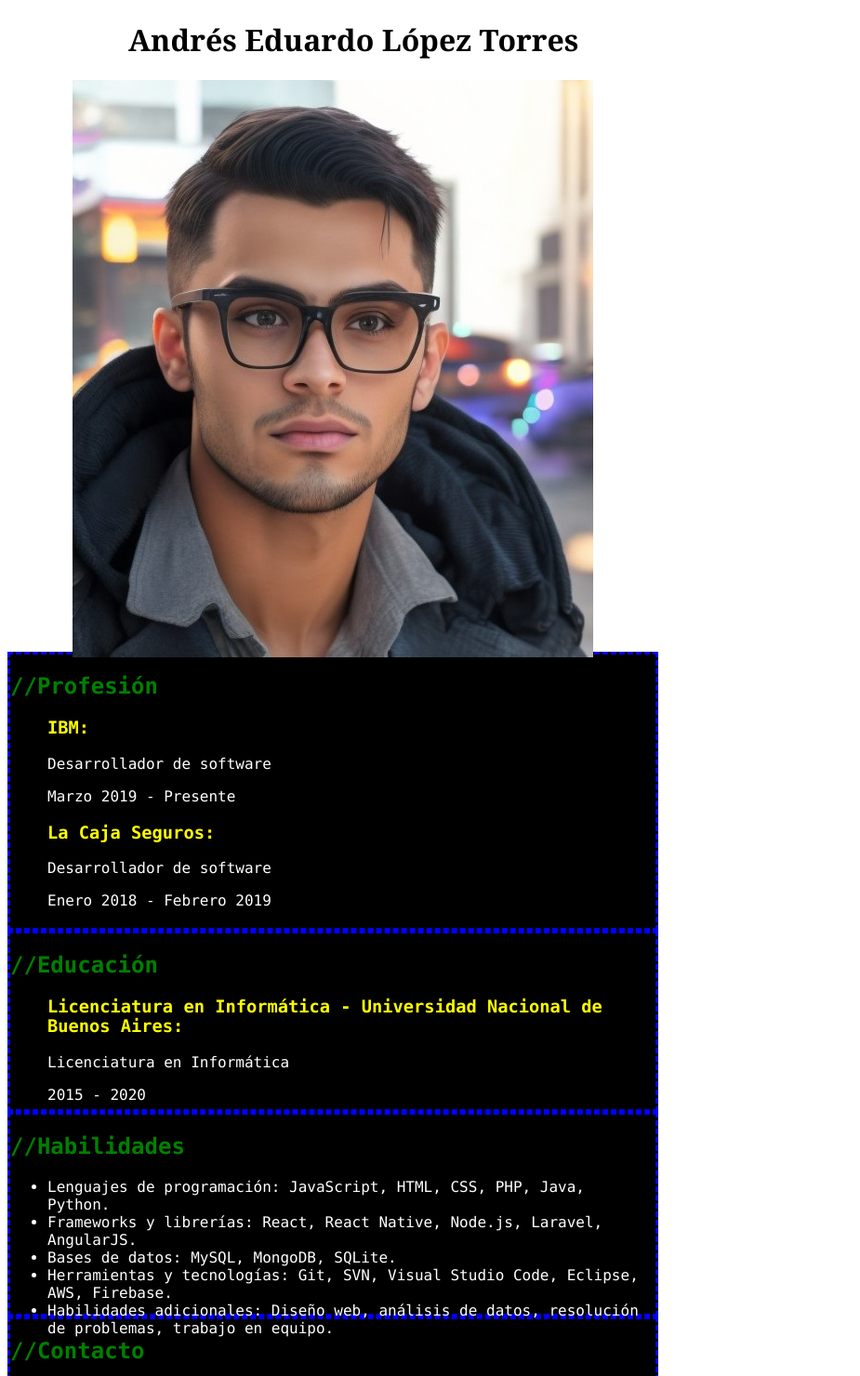
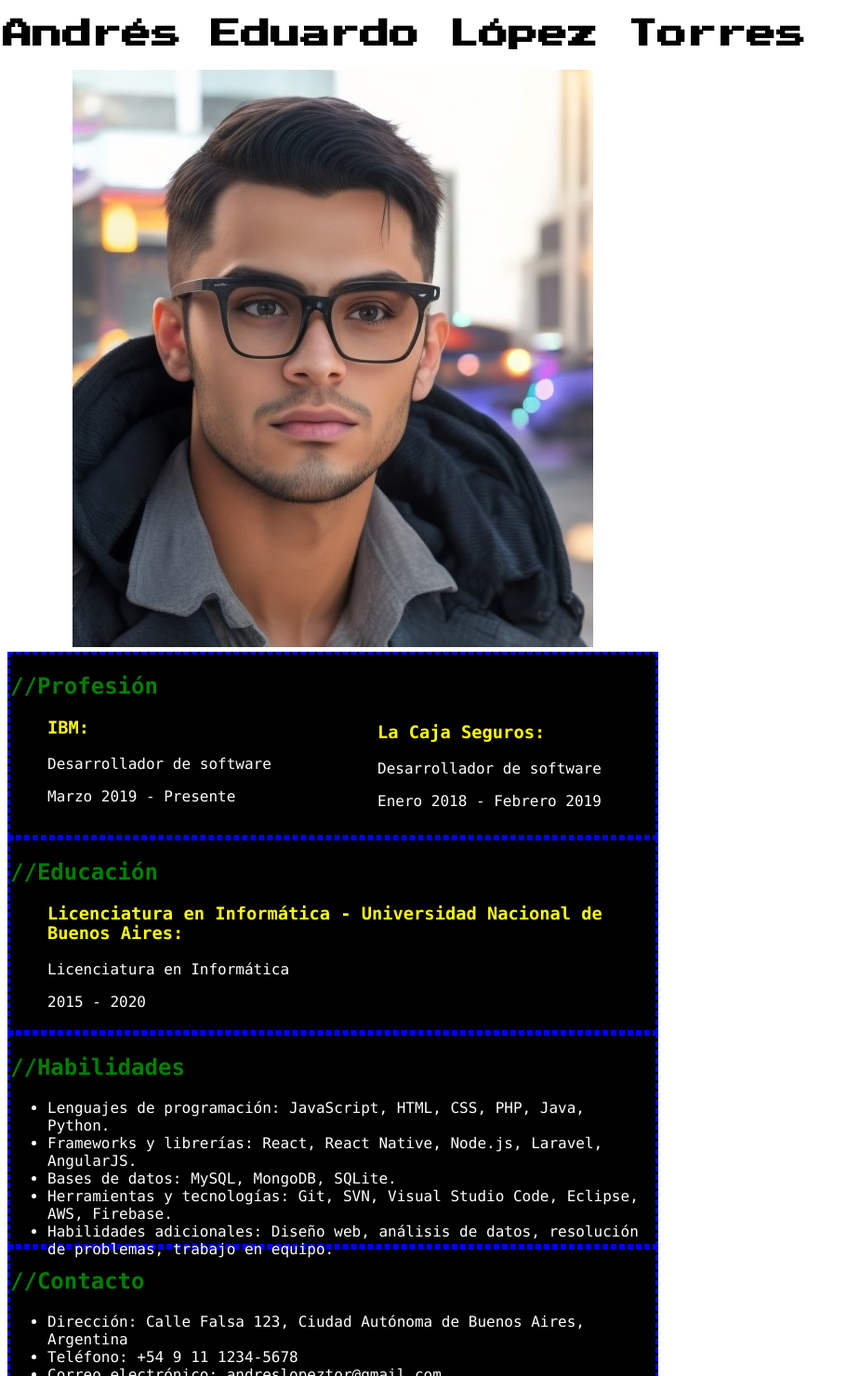
Before and after one commit to GuidoEstebanDaloisio/Diplomatura-en-programaci-n-web-full-stack-con-React-JS, a plain HTML site: page Mod2-Uni1/cv.html in a window 1280 px wide. Shown: the top 1480 px of the page at 93% size, without its empty margins (0-925 px from the left). Drawn offline with Linux system fonts and the light colour scheme.

Commit message:
Profesiónen columnas y fuente del nombre cambiado

```diff
--- a/Mod2-Uni1/cv.css
+++ b/Mod2-Uni1/cv.css
@@ -1,3 +1,7 @@
+/*
+font-family: 'Press Start 2P', cursive;
+*/
+
 h2{
     color:green;
     font-family: consolas;
@@ -19,32 +23,34 @@ p{
 }
 
 #CajaPerfil{
-    width: 700px;
+    width: 900px;
     height: 680px;
     box-sizing: border-box;
     margin-left: 70px;
 }
 .NombreCompleto{
-    margin-left: 60px;
-    font-family:Cambria, Cochin, Georgia, Times, 'Times New Roman', serif;
+    margin-left: -75px;
+    font-family: 'Press Start 2P', cursive;
+
 }
 #CajaProfesion{
     width: 700px;
-    height: 300px;
+    height: 200px;
     border: 3px dashed blue;
     box-sizing: border-box;
     background-color: black;
+    column-count: 2;
 }
 #CajaEducacion{
     width: 700px;
-    height: 195px;
+    height: 210px;
     border: 3px dashed blue;
     box-sizing: border-box;
     background-color: black;
 }
 #CajaHabilidades{
     width: 700px;
-    height: 220px;
+    height: 230px;
     border: 3px dashed blue;
     box-sizing: border-box;
     background-color: black;
@@ -56,3 +62,8 @@ p{
     box-sizing: border-box;
     background-color: black;
 }
+
+/*--Para uso auxiliar--*/
+#PuntoParaAcomodarColumnas{
+    color: black;
+}
--- a/Mod2-Uni1/cv.html
+++ b/Mod2-Uni1/cv.html
@@ -6,6 +6,10 @@
     <meta http-equiv="X-UA-Compatible" content="IE=edge">
     <meta name="viewport" content="width=device-width, initial-scale=1.0">
     <title>Curriculum Vitae</title>
+
+    <link rel="preconnect" href="https://fonts.googleapis.com">
+    <link rel="preconnect" href="https://fonts.gstatic.com" crossorigin>
+    <link href="https://fonts.googleapis.com/css2?family=Press+Start+2P&display=swap" rel="stylesheet">
     <link rel="stylesheet" href="cv.css">
 </head>
 
@@ -24,6 +28,8 @@
                 <h3>IBM:</h3>
                 <p>Desarrollador de software</p>
                 <p>Marzo 2019 - Presente</p>
+                <p id="PuntoParaAcomodarColumnas">.</p>
+                <p id="PuntoParaAcomodarColumnas">.</p>
             </li>
             <li>
                 <h3>La Caja Seguros:</h3>
```
